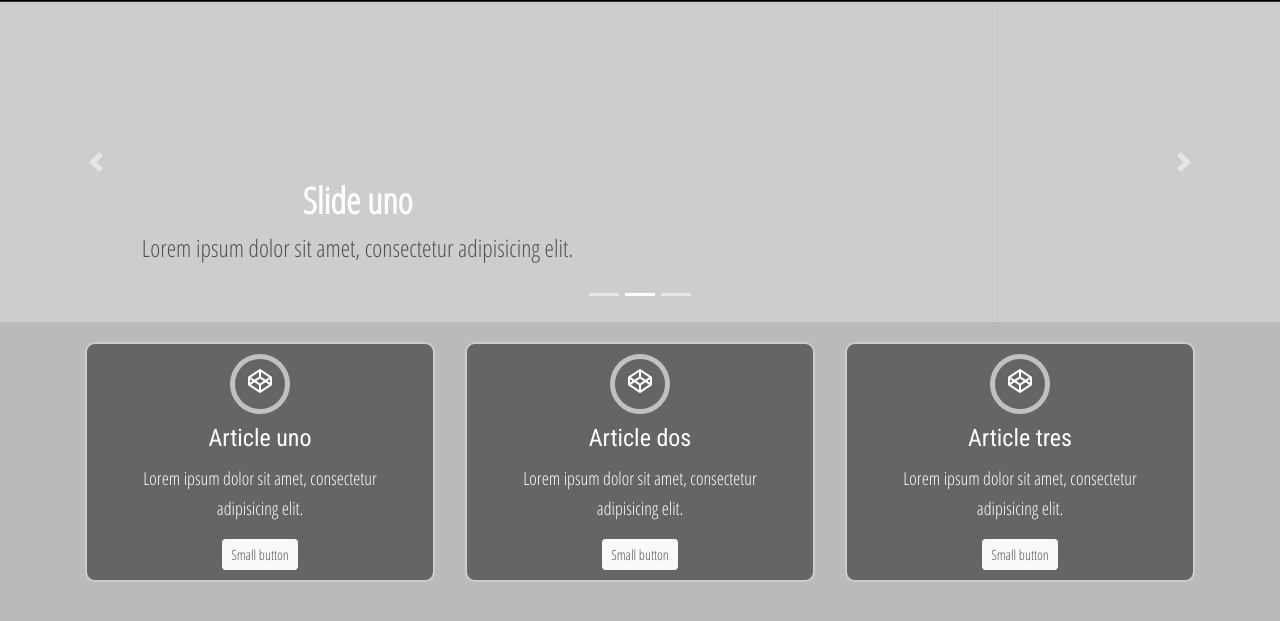
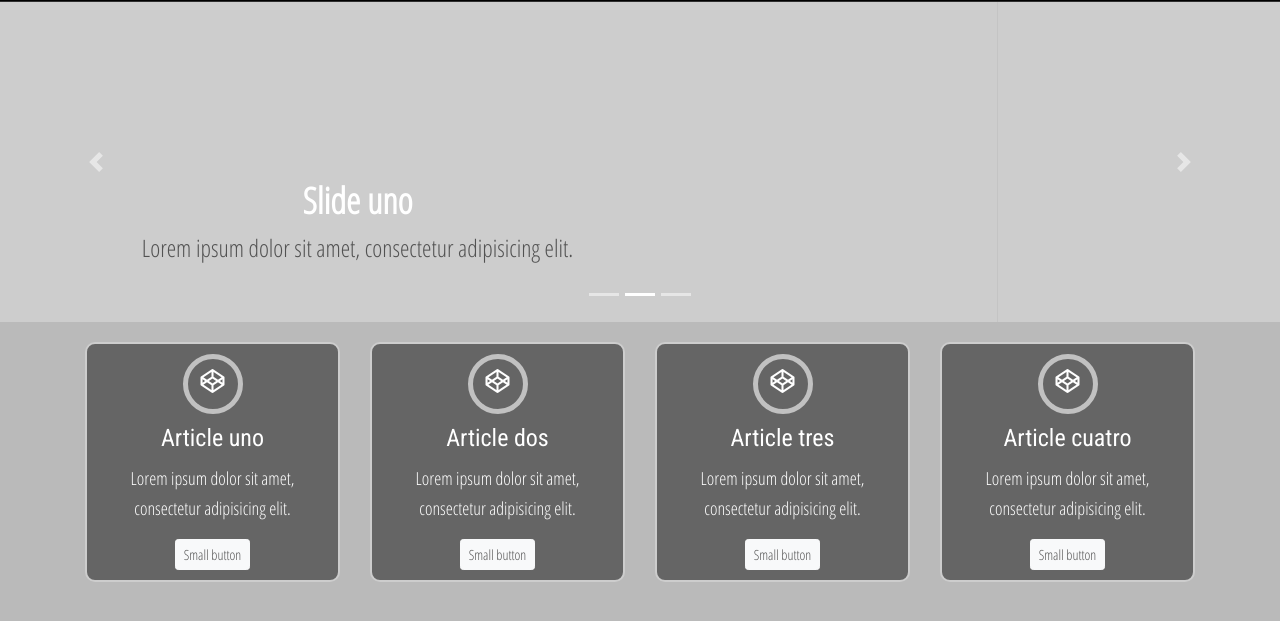
Before and after one commit to abecerraguz/themesHTML, a plain HTML site: page index.html in a window 1280 px wide. Shown: the part 105-726 px from the top of the page. Drawn offline with Linux system fonts and the light colour scheme.

Commit message:
Se agrego un nuevo articulo al HTML

```diff
--- a/index.html
+++ b/index.html
@@ -118,7 +118,7 @@
         <main>
             <section class="productos">
                 <div class="row">
-                    <div class="col-sm-12 col-md-4 col-lg-4 col-xl-4">
+                    <div class="col-sm-12 col-md-3 col-lg-3 col-xl-3">
                         <article class="base_estetica_01">
                             <span class="iconos">
                                <i class="fab fa-codepen"></i>
@@ -129,7 +129,7 @@
                         </article>
                     </div>
 
-                    <div class="col-sm-12 col-md-4 col-lg-4 col-xl-4">
+                    <div class="col-sm-12 col-md-3 col-lg-3 col-xl-3">
                         <article class="base_estetica_01">
                             <span class="iconos">
                                <i class="fab fa-codepen"></i>
@@ -140,12 +140,23 @@
                         </article>
                     </div>
 
-                    <div class="col-sm-12 col-md-4 col-lg-4 col-xl-4">
+                    <div class="col-sm-12 col-md-3 col-lg-3 col-xl-3">
                         <article class="base_estetica_01">
                             <span class="iconos">
                                <i class="fab fa-codepen"></i>
                             </span>
                             <h1>Article tres</h1>
+                            <p>Lorem ipsum dolor sit amet, consectetur adipisicing elit.</p>
+                            <a class="btn btn-light btn-sm">Small button</a>
+                        </article>
+                    </div>
+
+                    <div class="col-sm-12 col-md-3 col-lg-3 col-xl-3">
+                        <article class="base_estetica_01">
+                            <span class="iconos">
+                               <i class="fab fa-codepen"></i>
+                            </span>
+                            <h1>Article cuatro</h1>
                             <p>Lorem ipsum dolor sit amet, consectetur adipisicing elit.</p>
                             <a class="btn btn-light btn-sm">Small button</a>
                         </article>
```
